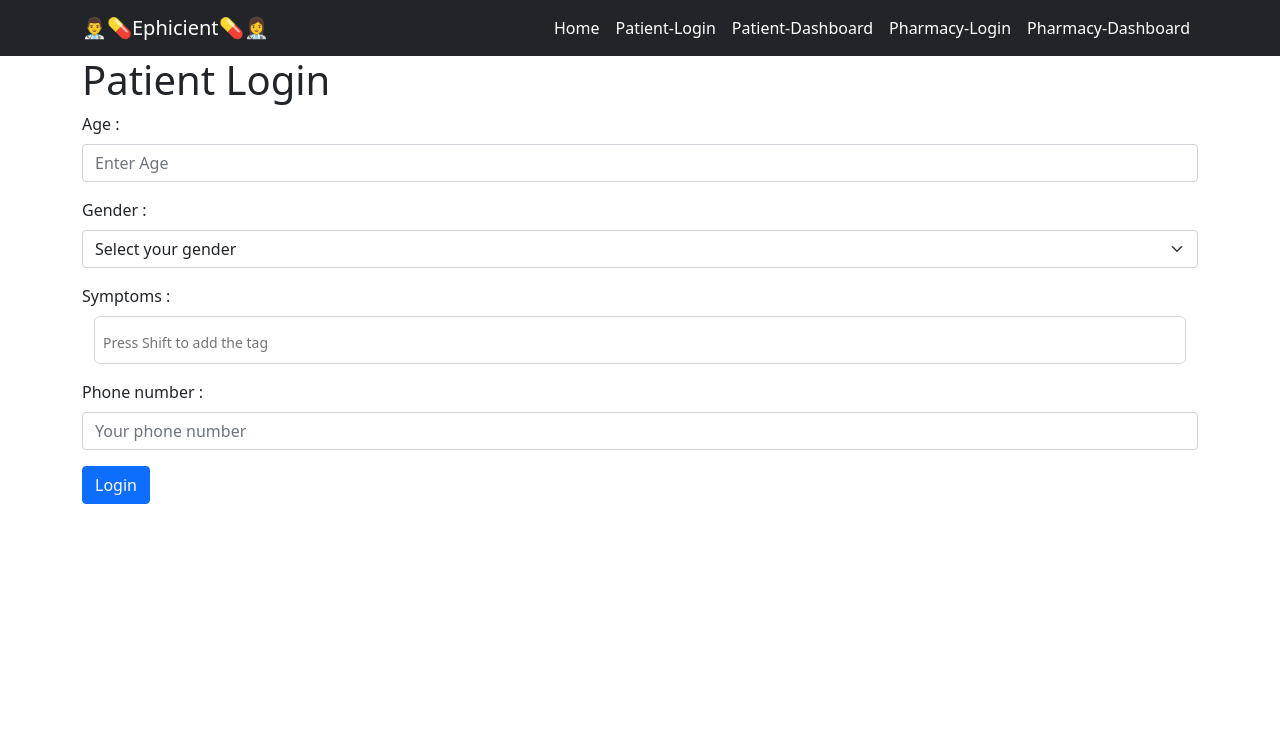
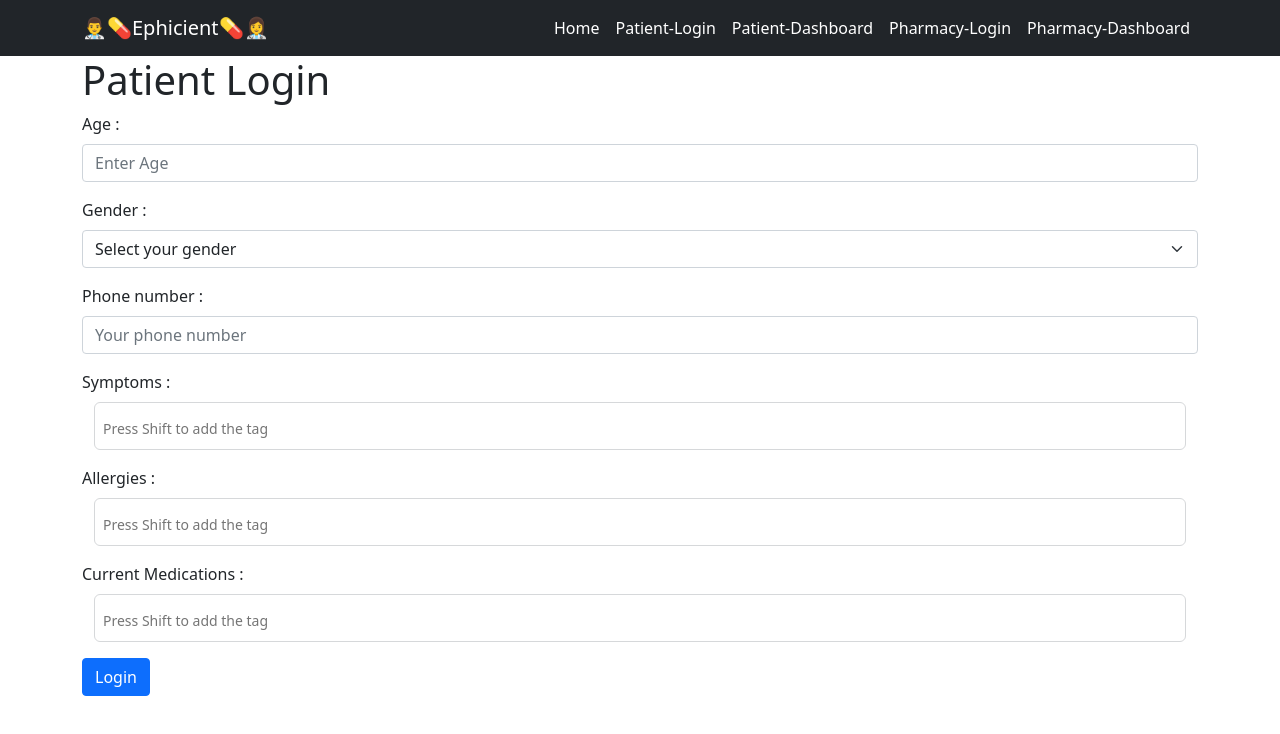
Before and after one commit to yash-deore/Ephicient, a React (Create React App) app in the folder frontend/: page /patient in a window 1280 px wide. Shown: the top 734 px of the page. Built offline with nearby package versions, Linux system fonts and the light colour scheme.

Commit message:
Added current medications, allergies, Completed the gh-pages deployment

```diff
--- a/frontend/package.json
+++ b/frontend/package.json
@@ -1,7 +1,7 @@
 {
   "homepage": "https://yash-deore.github.io/Ephicient/",
   "name": "frontend",
-  "version": "0.2.0",
+  "version": "0.4.0",
   "private": true,
   "dependencies": {
     "@testing-library/jest-dom": "^5.16.2",
--- a/frontend/src/Pages/Patient.js
+++ b/frontend/src/Pages/Patient.js
@@ -4,10 +4,12 @@ import TagsInput from "../Components/TagsInput";
 import { useNavigate } from "react-router-dom";
 
 const Patient = () => {
-    // const [name, setName] = useState("");
     const [age, setAge] = useState(0);
     const [gender, setGender] = useState("");
     const [symptoms, setSymptoms] = useState([]);
+    const [currentMedications, setCurrentMedications] = useState([]);
+    const [allergies, setAllergies] = useState([]);
+    const [isPregnant, setIsPregnant] = useState("no");
     const [phoneNumber, setPhoneNumber] = useState(0);
 
     const navigate = useNavigate();
@@ -17,8 +19,11 @@ const Patient = () => {
         console.log(age, gender, symptoms, phoneNumber);
         localStorage.setItem("age", age);
         localStorage.setItem("gender", gender);
+        localStorage.setItem("isPregnant", isPregnant);
+        localStorage.setItem("phoneNumber", phoneNumber);
         localStorage.setItem("symptoms", symptoms);
-        localStorage.setItem("phoneNumber", phoneNumber);
+        localStorage.setItem("currentMedications", currentMedications);
+        localStorage.setItem("allergies", allergies);
 
         navigate("/patient-dashboard");
     };
@@ -27,17 +32,6 @@ const Patient = () => {
         <Container>
             <h1>Patient Login</h1>
             <Form onSubmit={patientLogin}>
-                {/* Name */}
-                {/* <Form.Group className="mb-3">
-                    <Form.Label>Name :</Form.Label>
-                    <Form.Control
-                        required
-                        type="text"
-                        placeholder="Enter Name"
-                        onChange={(e) => setName(e.target.value)}
-                    />
-                </Form.Group> */}
-
                 {/* Age */}
                 <Form.Group className="mb-3">
                     <Form.Label>Age :</Form.Label>
@@ -64,12 +58,25 @@ const Patient = () => {
                         <option value="N/A">N/A</option>
                     </Form.Select>
                 </Form.Group>
-                {/* Symptoms */}
-                <Form.Group className="mb-3">
-                    <Form.Label>Symptoms :</Form.Label>
-                    <TagsInput setFormTags={setSymptoms} />
-                </Form.Group>
 
+                {/* Pregnancy Status */}
+                {gender === "female" ? (
+                    <Form.Group className="mb-3">
+                        <Form.Label>Pregnancy status :</Form.Label>
+                        <Form.Select
+                            required
+                            className="mb-3"
+                            onChange={(e) => setIsPregnant(e.target.value)}
+                        >
+                            <option value="no">No</option>
+                            <option value="yes">Yes</option>
+                        </Form.Select>
+                    </Form.Group>
+                ) : (
+                    ""
+                )}
+
+                {/* Phone Number */}
                 <Form.Group className="mb-3">
                     <Form.Label>Phone number : </Form.Label>
                     <Form.Control
@@ -81,11 +88,23 @@ const Patient = () => {
                     />
                 </Form.Group>
 
+                {/* Symptoms */}
+                <Form.Group className="mb-3">
+                    <Form.Label>Symptoms :</Form.Label>
+                    <TagsInput setFormTags={setSymptoms} />
+                </Form.Group>
+
+                {/* Allergies */}
+                <Form.Group className="mb-3">
+                    <Form.Label>Allergies :</Form.Label>
+                    <TagsInput setFormTags={setAllergies} />
+                </Form.Group>
+
                 {/* Current Medications */}
-                {/* <Form.Group className="mb-3">
+                <Form.Group className="mb-3">
                     <Form.Label>Current Medications :</Form.Label>
-                    <TagsInput setFormTags={setCurrentMeds} />
-                </Form.Group> */}
+                    <TagsInput setFormTags={setCurrentMedications} />
+                </Form.Group>
 
                 <Button type="submit">Login</Button>
             </Form>
--- a/frontend/src/Pages/PatientDashboard.js
+++ b/frontend/src/Pages/PatientDashboard.js
@@ -7,22 +7,37 @@ const PatientDashboard = () => {
 
     const [age, setAge] = useState(0);
     const [gender, setGender] = useState("");
-    const [symptoms, setSymptoms] = useState([]);
     const [phoneNumber, setPhoneNumber] = useState(0);
+    const [isPregnant, setIsPregnant] = useState("no");
+    const [symptoms, setSymptoms] = useState("");
+    const [allergies, setAllergies] = useState("");
+    const [currentMedications, setCurrentMedications] = useState("");
+
+    const pregnancyStatus = () => {
+        if (gender === "female")
+            if (isPregnant === "no")
+                return <Card.Title>Not Pregnant</Card.Title>;
+            else return <Card.Title>Pregnant</Card.Title>;
+    };
 
     useEffect(() => {
         if (
             localStorage.getItem("age") === null ||
             localStorage.getItem("gender") === null ||
-            localStorage.getItem("symptoms") === null ||
             localStorage.getItem("phoneNumber") === null
         ) {
             navigate("/patient");
         } else {
             setAge(localStorage.getItem("age"));
+            setPhoneNumber(localStorage.getItem("phoneNumber"));
             setGender(localStorage.getItem("gender"));
+            if (gender === "female")
+                if (localStorage.getItem("isPregnant") === "yes")
+                    setIsPregnant("yes");
+
             setSymptoms(localStorage.getItem("symptoms"));
-            setPhoneNumber(localStorage.getItem("phoneNumber"));
+            setAllergies(localStorage.getItem("allergies"));
+            setCurrentMedications(localStorage.getItem("currentMedications"));
         }
     });
 
@@ -34,6 +49,12 @@ const PatientDashboard = () => {
                     <Card.Title>
                         {age} years, {gender}
                     </Card.Title>
+
+                    {pregnancyStatus()}
+
+                    <Card.Text>
+                        <b>Phone Number:</b> {phoneNumber}
+                    </Card.Text>
                     <hr />
 
                     <Card.Text>
@@ -41,10 +62,20 @@ const PatientDashboard = () => {
                     </Card.Text>
 
                     <Card.Text>
-                        <b>Phone Number:</b> {phoneNumber}
+                        <b>Allergies:</b>{" "}
+                        {allergies === "" ? "None" : allergies}
+                    </Card.Text>
+
+                    <Card.Text>
+                        <b>Current Medications:</b>{" "}
+                        {currentMedications === ""
+                            ? "None"
+                            : currentMedications}
                     </Card.Text>
                 </Card.Body>
             </Card>
+            Your request is under process <br />
+            Patient Id:
         </Container>
     );
 };
```
Also changed, not shown: frontend/src/Components/Navigation.js (+30 -0 lines).
